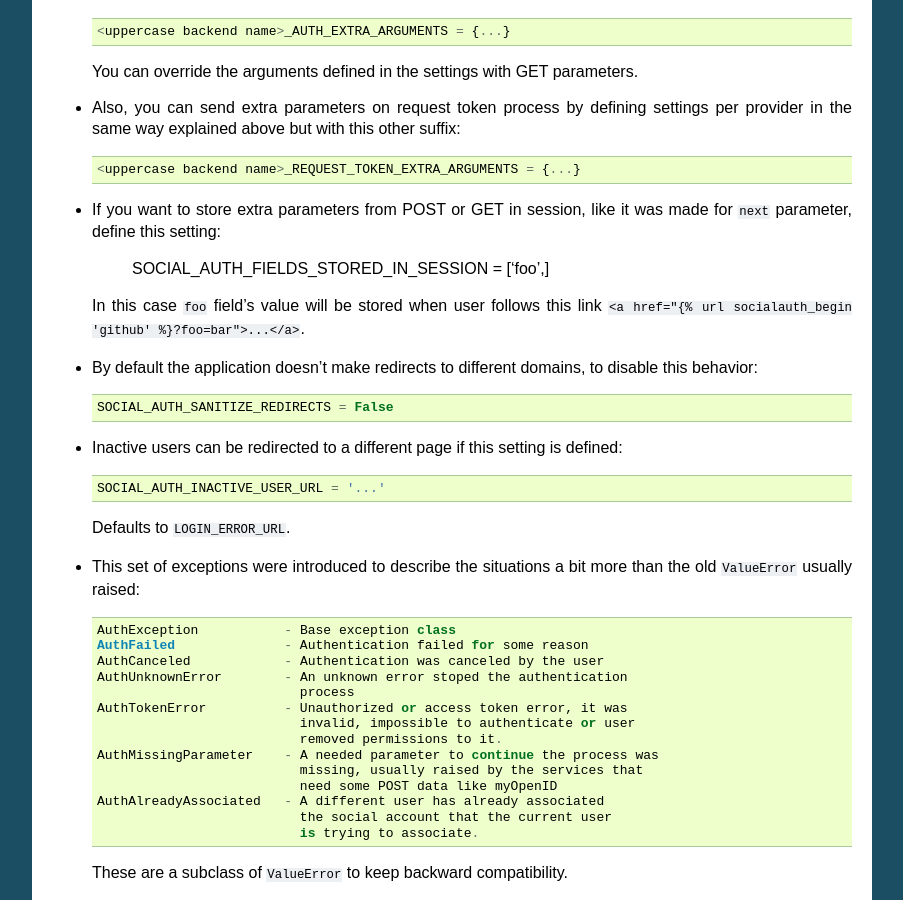
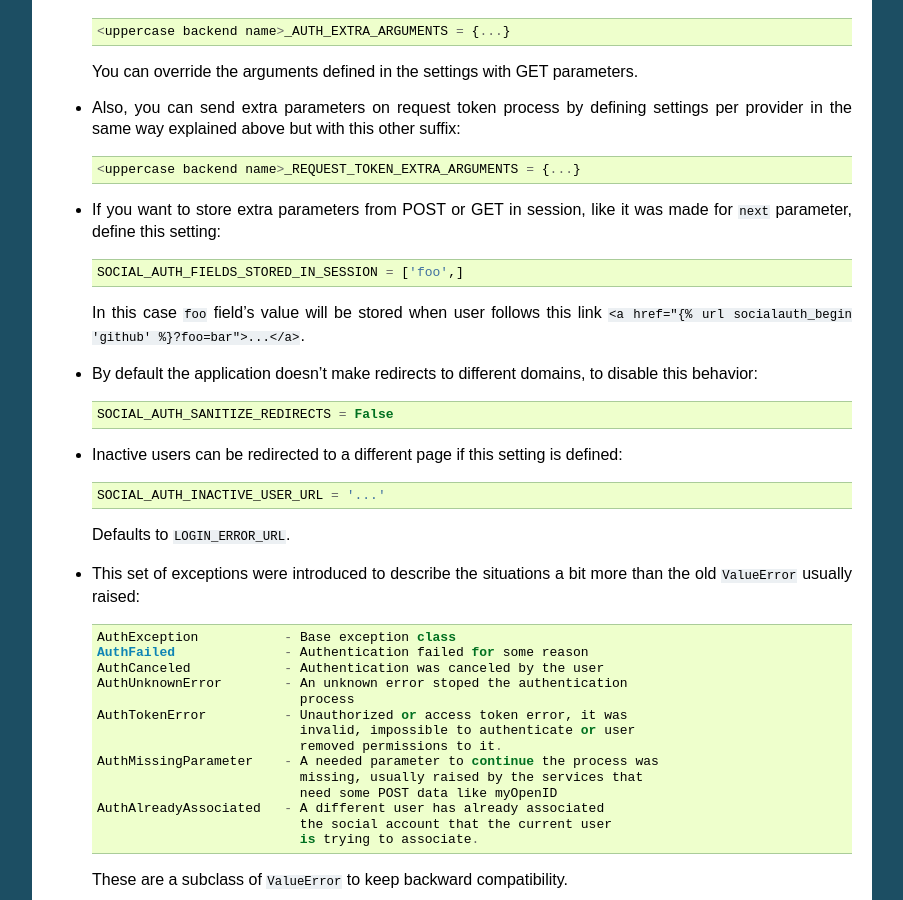
Before and after one commit to Naveen-Kumar999/django-social-auth, a Sphinx documentation site: the page built from doc/configuration.rst, in a window 1280 px wide and 900 px high, scrolled down 4202 px. Shown: the whole window, without its empty margins (198-1101 px from the left). Built offline with Sphinx 7.4.7, drawn with Linux system fonts in a browser that asks for light colours.

Commit message:
Fix rst indention

```diff
--- a/doc/configuration.rst
+++ b/doc/configuration.rst
@@ -248,9 +248,9 @@ Configuration
       <uppercase backend name>_REQUEST_TOKEN_EXTRA_ARGUMENTS = {...}
 
 - If you want to store extra parameters from POST or GET in session, like it
-  was made for ``next`` parameter, define this setting:
+  was made for ``next`` parameter, define this setting::
 
-    SOCIAL_AUTH_FIELDS_STORED_IN_SESSION = ['foo',]
+      SOCIAL_AUTH_FIELDS_STORED_IN_SESSION = ['foo',]
 
   In this case ``foo`` field's value will be stored when user follows this link
   ``<a href="{% url socialauth_begin 'github' %}?foo=bar">...</a>``.
```
